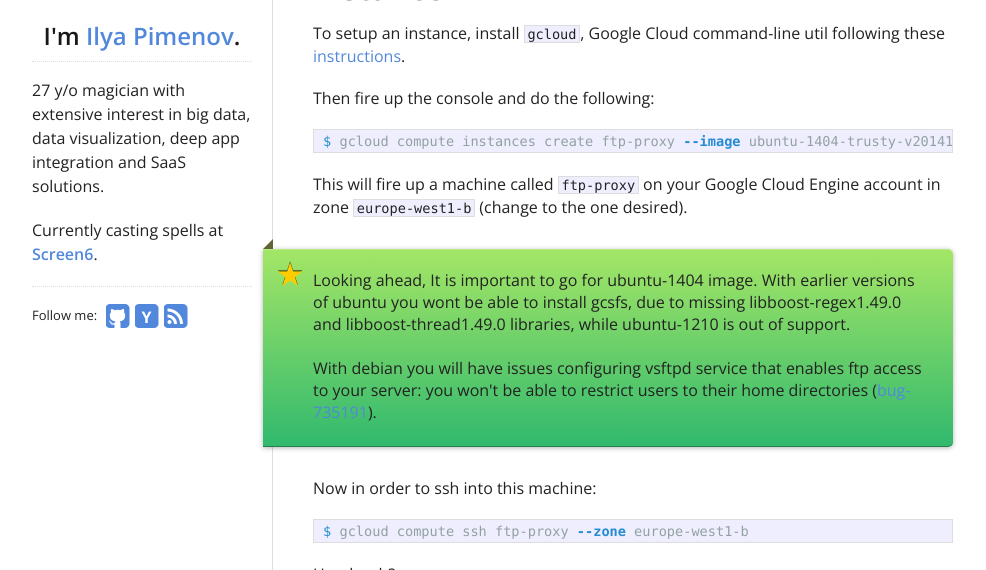
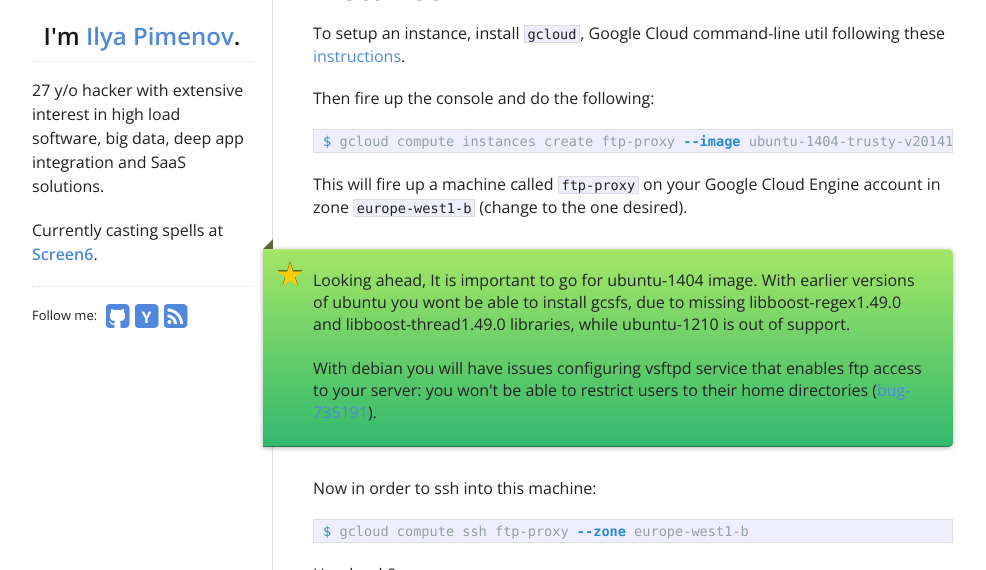
Before and after one commit to ilya-pi/ilyapimenov.com, a Jekyll site: the page built from _posts/2015-01-19-ftp-proxy-to-gcs.md, in a window 1280 px wide and 900 px high, cut to the strip 330-900 px from the top of the window. Shown: the whole strip, without its empty margins (138-1124 px from the left). Built offline with Jekyll 4.4.1, drawn with Linux system fonts in a browser that asks for light colours; comment, search, counter and statistics services are not loaded.

Commit message:
My Website update

```diff
--- a/_includes/sidebar.html
+++ b/_includes/sidebar.html
@@ -7,7 +7,7 @@
   <h2>I'm <a href="/">{{ site.theme.name }}</a>.</h2>
   <hr/>
   <ul>
-  <p>27 y/o magician with extensive interest in big data, data visualization, deep app integration and SaaS solutions.</p>
+  <p>27 y/o hacker with extensive interest in high load software, big data, deep app integration and SaaS solutions.</p>
   <p>Currently casting spells at <a href="http://screen6.io/">Screen6</a>.</p>
   <hr/>
   <div>
```
Also changed, not shown: index.html (+9 -2 lines), 2 other files.
